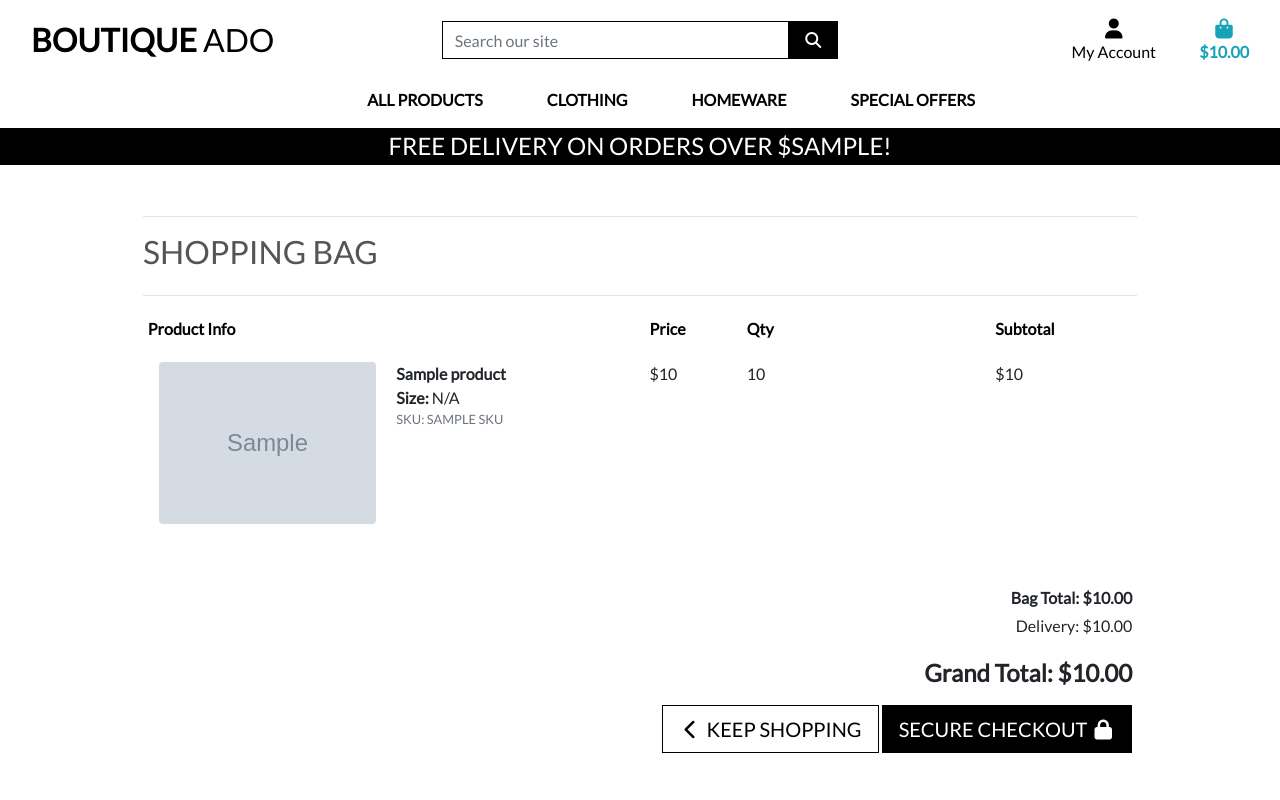
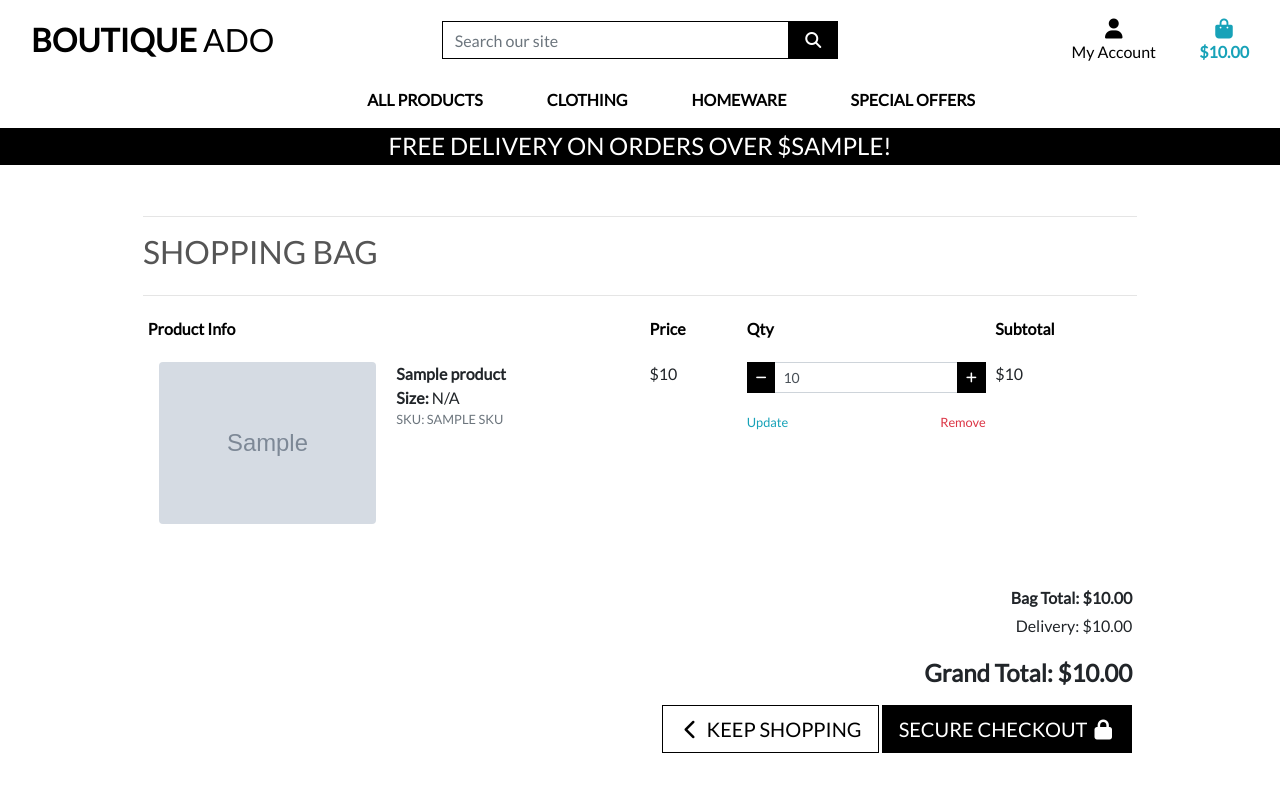
Before and after one commit to natalie-kate/boutique-ado, a Django app: template bag/templates/bag/bag.html in a window 1280 px wide. Run offline with Django 3.2, Linux system fonts and the light colour scheme; the template is opened without the code that fills it: most values are stand-ins (such as "Sample title", 1, 10 or a date in 2020); grey boxes marked "Sample" are stand-in pictures; some libraries are stand-ins or nearby versions.

Commit message:
Add item quantity adjust and remove functionality

```diff
--- a/bag/templates/bag/bag.html
+++ b/bag/templates/bag/bag.html
@@ -49,7 +49,38 @@
                                         <p class="my-0">${{ item.product.price }}</p>
                                     </td>
                                     <td class="py-3 w-25">
-                                        <p class="my-0">{{ item.quantity }}</p>
+                                        <form class="form update-form" method="POST" action="">
+                                            {% csrf_token %}
+                                            <div class="form-group">
+                                                <div class="input-group">
+                                                    <div class="input-group-prepend">
+                                                        <button class="decrement-qty btn btn-sm btn-black rounded-0"
+                                                            data-item_id="{{ item.item_id }}" id="decrement-qty_{{ item.item_id }}">
+                                                            <span>
+                                                                <i class="fas fa-minus fa-sm"></i>
+                                                            </span>
+                                                        </button>
+                                                    </div>
+                                                    <input class="form-control form-control-sm qty_input" type="number"
+                                                        name="quantity" value="{{ item.quantity }}" min="1" max="99"
+                                                        data-item_id="{{ item.item_id }}"
+                                                        id="id_qty_{{ item.item_id }}">
+                                                    <div class="input-group-append">
+                                                        <button class="increment-qty btn btn-sm btn-black rounded-0"
+                                                            data-item_id="{{ item.item_id }}" id="increment-qty_{{ item.item_id }}">
+                                                            <span>
+                                                                <i class="fas fa-plus fa-sm"></i>
+                                                            </span>
+                                                        </button>
+                                                    </div>
+                                                    {% if item.product.has_sizes %}
+                                                        <input type="hidden" name="product_size" value="{{ item.size }}">
+                                                    {% endif %}
+                                                </div>
+                                            </div>
+                                        </form>
+                                        <a class="update-link text-info"><small>Update</small></a>
+                                        <a class="remove-item text-danger float-right" id="remove_{{ item.item_id }}" data-size="{{ item.size }}"><small>Remove</small></a>
                                     </td>
                                     <td class="py-3">
                                         <p class="my-0">${{ item.product.price }}</p>
@@ -99,3 +130,30 @@
           </div>
       </div>
 {% endblock %}
+
+{% block postloadjs %}
+{{ block.super }}
+{% include 'products/includes/quantity_input_script.html' %}
+
+<script type="text/javascript">
+     // Update quantity on click
+     $('.update-link').click(function(e) {
+        var form = $(this).prev('.update-form');
+        form.submit();
+    })
+
+    // Remove item and reload on click
+    $('.remove-item').click(function(e) {
+        var csrfToken = "{{ csrf_token }}";
+        var itemId = $(this).attr('id').split('remove_')[1];
+        var size = $(this).data('size');
+        var url = `/bag/remove/${itemId}`;
+        var data = {'csrfmiddlewaretoken': csrfToken, 'size': size};
+
+        $.post(url, data)
+         .done(function() {
+             location.reload();
+         });
+    })
+</script>
+{% endblock %}
```
